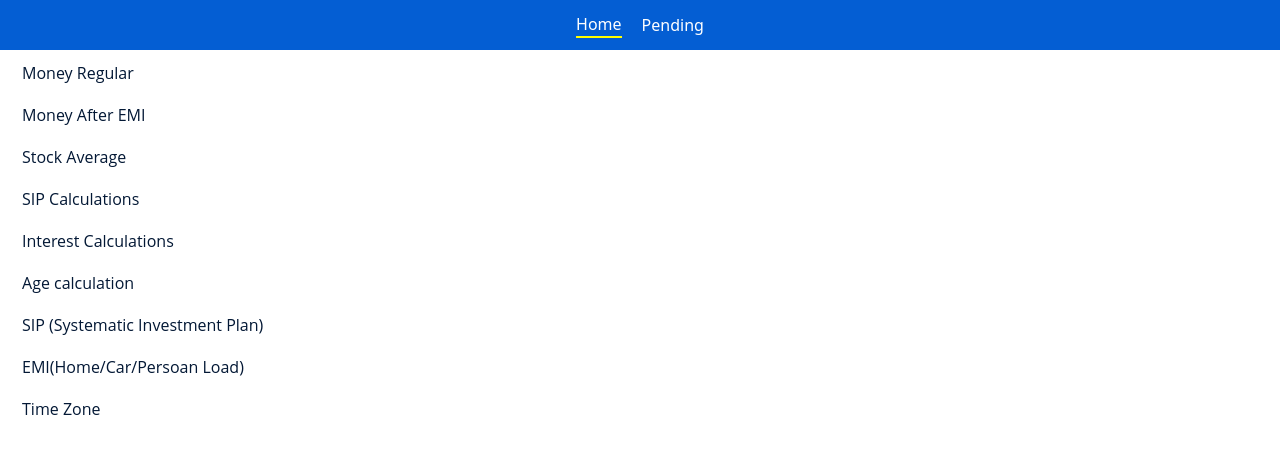
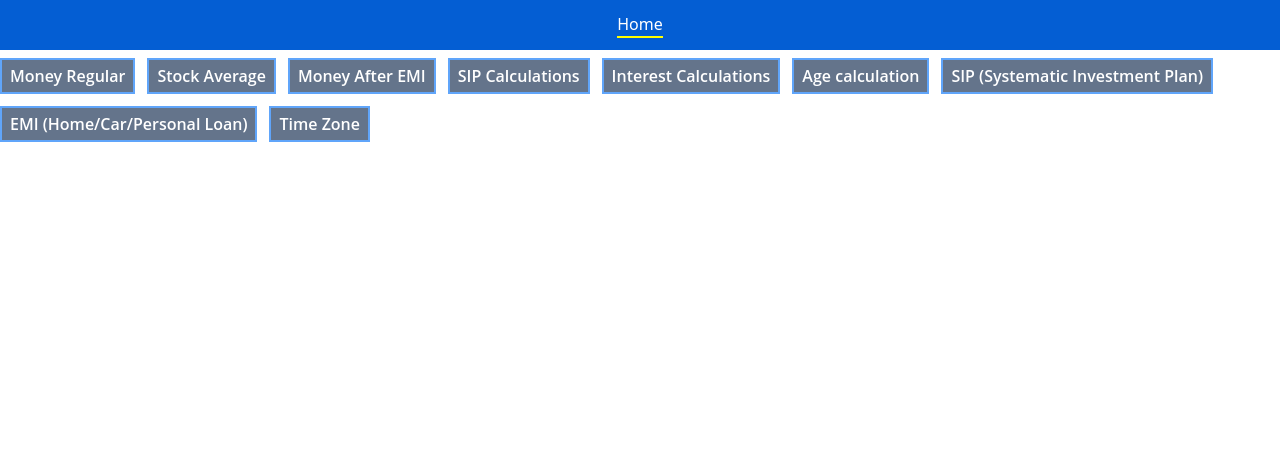
Before and after one commit to biren067/formulas, a Next.js app: page / in a window 1280 px wide. Shown: the top 454 px of the page. Built offline with nearby package versions, Linux system fonts and the light colour scheme.

Commit message:
updated code for styles

```diff
--- a/components/Header/Header.jsx
+++ b/components/Header/Header.jsx
@@ -1,8 +1,7 @@
-
-import React from 'react'
-import Link from 'next/link'
-import { useRouter } from 'next/router';
-import styles from '@/styles/header.module.css'; // Import your CSS module
+import React from "react";
+import Link from "next/link";
+import { useRouter } from "next/router";
+import styles from "@/styles/header.module.css"; // Import your CSS module
 
 function Header() {
   const router = useRouter();
@@ -11,20 +10,20 @@ function Header() {
 
   return (
     <>
-      <div className={`flex justify-between items-center px-2 py-3 z-50 sm:font-sans ${styles.headerbar}`}>
-
-        <div className='flex justify-center items-center gap-5 mx-auto'>
-          <div className={isLinkActive('/') ? `${styles.menu}` : ''}>
-            <Link href='/'>Home</Link>
+      <div
+        className={`flex justify-between items-center px-2 py-3 z-50 sm:font-sans ${styles.headerbar}`}
+      >
+        <div className="flex justify-center items-center gap-5 mx-auto">
+          <div className={isLinkActive("/") ? `${styles.menu}` : ""}>
+            <Link href="/">Home</Link>
           </div>
-        <div className={isLinkActive('/page/pending') ? `${styles.menu}` : ''}>
+          {/* <div className={isLinkActive('/page/pending') ? `${styles.menu}` : ''}>
             <Link href='/page/pending'>Pending</Link>
-          </div>
-
+          </div> */}
         </div>
       </div>
     </>
-  )
+  );
 }
 
-export default Header
+export default Header;
--- a/components/StockAverage.jsx
+++ b/components/StockAverage.jsx
@@ -1,73 +1,109 @@
-import React, { useState } from 'react';
+import React, { useState } from "react";
 
-import styles from '../styles/stockaverage.module.css'
+import styles from "../styles/stockaverage.module.css";
 
 function StockAverage() {
-  const [stockPrice1, setStockPrice1] = useState('');
-  const [noOfStock1, setNoOfStock1] = useState('');
-  const [stockPrice2, setStockPrice2] = useState('');
-  const [noOfStock2, setNoOfStock2] = useState('');
-  const [finalNoOfStock, setFinalNoOfStock] = useState('');
-  const [totalInvestment, setTotalInvestment] = useState('');
-  const [initialInvestment, setInitialInvestment] = useState('');
-  const [newInvestment, setNewInvestment] = useState('');
-  const [newAvg, setNewAvg] = useState('');
+  const [stockPrice1, setStockPrice1] = useState("");
+  const [noOfStock1, setNoOfStock1] = useState("");
+  const [stockPrice2, setStockPrice2] = useState("");
+  const [noOfStock2, setNoOfStock2] = useState("");
+  const [finalNoOfStock, setFinalNoOfStock] = useState("");
+  const [totalInvestment, setTotalInvestment] = useState("");
+  const [initialInvestment, setInitialInvestment] = useState("");
+  const [newInvestment, setNewInvestment] = useState("");
+  const [newAvg, setNewAvg] = useState("");
 
-  const initialInvestedAmount = ()=>{
+  const initialInvestedAmount = () => {
     const initialInvestment = stockPrice1 * noOfStock1;
     setInitialInvestment(initialInvestment.toFixed(2));
-  }
+  };
 
-  const NextInvestedAmount = ()=>{
+  const NextInvestedAmount = () => {
     const newInvestment = stockPrice2 * noOfStock2;
     setNewInvestment(newInvestment.toFixed(2));
-  }
+  };
 
   const calculateInvestments = (e) => {
     e.preventDefault();
-    console.log("initialInvestment",initialInvestment);
-    const totalInvestment = parseFloat(initialInvestment) + parseFloat(newInvestment);
+    console.log("initialInvestment", initialInvestment);
+    const totalInvestment =
+      parseFloat(initialInvestment) + parseFloat(newInvestment);
     setTotalInvestment(totalInvestment.toFixed(2));
     const totalNoOfStocks = parseFloat(noOfStock1) + parseFloat(noOfStock2);
     const newAvg = totalInvestment / totalNoOfStocks;
     setNewAvg(newAvg.toFixed(2));
-    setFinalNoOfStock(totalNoOfStocks.toFixed(2))
-    console.log("TotalNoOfStrock",totalNoOfStocks);
-  }
+    setFinalNoOfStock(totalNoOfStocks.toFixed(2));
+    console.log("TotalNoOfStrock", totalNoOfStocks);
+  };
 
   return (
-    <div className='flex-col items-center m-3 px-3 '>
+    <div className="flex-col items-center m-3 px-3 ">
       <form onSubmit={calculateInvestments}>
-      <h1 className='text-center'>Investment Calculator</h1>
+        <h1 className="text-center">Investment Calculator</h1>
 
-      <h2>For Initial Investment: Stock at which you have already purchased</h2>
+        <h2>For Initial Investment</h2>
 
         <div className="my-2">
-        <label >
-            Stock Price:
-            <input type="number" className={`${styles.input_text}`} value={stockPrice1} required onChange={(e) => setStockPrice1(e.target.value)} />
+          <div className="flex gap-3">
+            <label>
+              Number of Stock:
+              <input
+                onKeyUp={initialInvestedAmount}
+                className={`${styles.input_text}`}
+                required
+                type="number"
+                value={noOfStock1}
+                onChange={(e) => setNoOfStock1(e.target.value)}
+              />
             </label>
             <label>
-            No of Stock:
-            <input onKeyUp={initialInvestedAmount} className={`${styles.input_text}`} required type="number" value={noOfStock1} onChange={(e) => setNoOfStock1(e.target.value)} />
+              Price:
+              <input
+                type="number"
+                className={`${styles.input_text}`}
+                value={stockPrice1}
+                required
+                onChange={(e) => setStockPrice1(e.target.value)}
+              />
             </label>
-        {initialInvestment && <div>Initial Invested Amount: {initialInvestment}</div>}
           </div>
-      <hr/>
+          {initialInvestment && (
+            <div>Initial Invested Amount: {initialInvestment}</div>
+          )}
+        </div>
+        <hr />
         <div className="my-2">
           <h2>For New Investment:</h2>
+          <div className="flex gap-3">
             <label>
-            Stock Price:
-            <input  type="number" value={stockPrice2} className={`${styles.input_text}`} required onChange={(e) => setStockPrice2(e.target.value)} />
+              Number of Stock:
+              <input
+                onKeyUp={NextInvestedAmount}
+                type="number"
+                className={`${styles.input_text}`}
+                required
+                value={noOfStock2}
+                onChange={(e) => setNoOfStock2(e.target.value)}
+              />
             </label>
             <label>
-            No of Stock:
-            <input onKeyUp={NextInvestedAmount} type="number" className={`${styles.input_text}`} required value={noOfStock2} onChange={(e) => setNoOfStock2(e.target.value)} />
-        </label><br />
+              Price:
+              <input
+                type="number"
+                value={stockPrice2}
+                className={`${styles.input_text}`}
+                required
+                onChange={(e) => setStockPrice2(e.target.value)}
+              />
+            </label>
+          </div>
+          <br />
           {newInvestment && <div>New Invested Amount: {newInvestment}</div>}
-        <hr/>
+          <hr />
         </div>
-          <button type="submit" className={`${styles.button_calculate}`}>Calculate</button>
+        <button type="submit" className={"button_calculate"}>
+          Calculate
+        </button>
         {finalNoOfStock && <div>No of Stock: {finalNoOfStock}</div>}
         {totalInvestment && <div>Total Investment: {totalInvestment}</div>}
         {newAvg && <div>New Avg: {newAvg}</div>}
--- a/pages/index.js
+++ b/pages/index.js
@@ -6,21 +6,40 @@ import Calculator from "@/components/Calculator";
 export default function Home() {
   return (
     <>
-    {/* <Calculator/> */}
-    <div className="flex flex-col justify-center items-start m-2 px-2 gap-3">
+      {/* <Calculator/> */}
+      {/* <div className="flex flex-col justify-center items-start m-2 px-2 gap-3"> */}
 
+      <div className="flex flex-wrap gap-3 pt-2">
+        <Link href="/page/reinvest" className="btn">
+          Money Regular
+        </Link>
+        <Link href="/page/stockaverage" className="btn">
+          Stock Average
+        </Link>
+        <Link href="/page/reinvest-emi" className="btn">
+          Money After EMI
+        </Link>
 
-        <Link className={'link'} href='/page/reinvest'>Money Regular </Link>
-        <Link className={'link'} href='/page/reinvest-emi'>Money After EMI</Link>
-        <Link className={'link'} href='/page/stockaverage'>Stock Average</Link>
-        <Link className={'link'} href='/page/sipcalculation'>SIP Calculations</Link>
-        <Link className={'link'} href='/page/interestcalculations'>Interest Calculations</Link>
-        <Link className={'link'} href='/page/agecalculator'>Age calculation</Link>
-        <Link className={'link'} href='/page/sipcalculator'>SIP (Systematic Investment Plan)</Link>
-        <Link className={'link'} href='/page/emicalculator'>EMI(Home/Car/Persoan Load)</Link>
-        <Link className={'link'} href='/page/timezone'>Time Zone</Link>
-    </div>
-
-      </>
+        <Link href="/page/sipcalculation" className="btn">
+          SIP Calculations
+        </Link>
+        <Link href="/page/interestcalculations" className="btn">
+          Interest Calculations
+        </Link>
+        <Link href="/page/agecalculator" className="btn">
+          Age calculation
+        </Link>
+        <Link href="/page/sipcalculator" className="btn">
+          SIP (Systematic Investment Plan)
+        </Link>
+        <Link href="/page/emicalculator" className="btn">
+          EMI (Home/Car/Personal Loan)
+        </Link>
+        <Link href="/page/timezone" className="btn">
+          Time Zone
+        </Link>
+      </div>
+      {/* </div> */}
+    </>
   );
 }
--- a/pages/page/reinvest-emi/index.js
+++ b/pages/page/reinvest-emi/index.js
@@ -1,28 +1,25 @@
-
-import React, { useState } from 'react';
-import styles from '@/styles/reinvest.module.css'; // Import component-level CSS
-
+import React, { useState } from "react";
+import styles from "@/styles/reinvest.module.css"; // Import component-level CSS
 
 function Index() {
-  const [principal, setPrincipal] = useState('');
-  const [paidInterest, setPaidInterest] = useState('');
-  const [rate, setRate] = useState('');
-  const [years, setYears] = useState('');
-  const [months, setMonths] = useState('');
+  const [principal, setPrincipal] = useState("");
+  const [paidInterest, setPaidInterest] = useState("");
+  const [rate, setRate] = useState("");
+  const [years, setYears] = useState("");
+  const [months, setMonths] = useState("");
   const [tableData, setTableData] = useState([]);
   const itemsPerPage = 12;
   const [currentPage, setCurrentPage] = useState(1);
-  const [selectedDuration, setSelectedDuration] = useState('years'); // Default selected duration is years
+  const [selectedDuration, setSelectedDuration] = useState("years"); // Default selected duration is years
   const startIndex = (currentPage - 1) * itemsPerPage;
   const endIndex = startIndex + itemsPerPage;
   const [pageNumbers, setPageNumbers] = useState(1);
   const netPage = [];
   const maxPageButtons = 4;
 
-
   // Function to format principal amount with Indian numbering system
   const formatIndianNumber = (amount) => {
-    const formatter = new Intl.NumberFormat('en-IN', {
+    const formatter = new Intl.NumberFormat("en-IN", {
       maximumFractionDigits: 2,
     });
     return formatter.format(amount);
@@ -36,14 +33,14 @@ function Index() {
   const calculateCompoundInterest = () => {
     resetData();
 
-    const P = parseFloat(principal.replace(/,/g, '')); // Remove commas before parsing
+    const P = parseFloat(principal.replace(/,/g, "")); // Remove commas before parsing
     const r = parseFloat(rate) / 100; // Convert rate to decimal
     let n;
 
     n = parseInt(months); // Convert months to years
 
     if (isNaN(P) || isNaN(r) || isNaN(n)) {
-      alert('Please enter valid values for principal, rate, and duration.');
+      alert("Please enter valid values for principal, rate, and duration.");
       return;
     }
 
@@ -52,22 +49,23 @@ function Index() {
     for (let i = 1; i <= n; i++) {
       const A = lastAmount * Math.pow(1 + r, 1);
       const interestEarned = A - lastAmount;
-      const paidInterestValue = A - paidInterest
-      data.push({ duration: i,
+      const paidInterestValue = A - paidInterest;
+      data.push({
+        duration: i,
         investedAmount: formatIndianNumber(lastAmount),
         interest: formatIndianNumber(interestEarned),
         amount: formatIndianNumber(A),
-            paidInterest: formatIndianNumber(paidInterestValue)
+        paidInterest: formatIndianNumber(paidInterestValue),
       });
       lastAmount = paidInterestValue;
     }
-    console.log("paidInterest::",data)
+    console.log("paidInterest::", data);
     setTableData(data);
-    let endPage = data.length/itemsPerPage
+    let endPage = data.length / itemsPerPage;
     for (let i = 1; i <= endPage; i++) {
       netPage.push(i);
     }
-    console.log("data Length::",netPage)
+    console.log("data Length::", netPage);
     setPageNumbers(netPage);
     setCurrentPage(1); // Reset pagination to first page after calculating
   };
@@ -79,7 +77,9 @@ function Index() {
   const handlePrincipalChange = (e) => {
     resetData();
     // Remove non-numeric characters and format with commas
-    const formattedValue = formatIndianNumber(e.target.value.replace(/[^0-9]/g, ''));
+    const formattedValue = formatIndianNumber(
+      e.target.value.replace(/[^0-9]/g, ""),
+    );
     setPrincipal(formattedValue);
   };
 
@@ -90,17 +90,17 @@ function Index() {
 
   const setCustomRate = (e) => {
     resetData();
-    setRate(e.target.value)
+    setRate(e.target.value);
   };
 
   const setCustomYearsOrMonths = (e) => {
     resetData();
-    setMonths(e.target.value )
+    setMonths(e.target.value);
   };
   const setMonthyInterestPaid = (e) => {
     resetData();
 
-    setPaidInterest(e.target.value)
+    setPaidInterest(e.target.value);
   };
 
   // const itemsPerPage = 10; // Define itemsPerPage here
@@ -108,7 +108,7 @@ function Index() {
   const indexOfLastItem = currentPage * itemsPerPage;
   const indexOfFirstItem = indexOfLastItem - itemsPerPage;
 
-  let lastAmountTitle = '';
+  let lastAmountTitle = "";
   if (tableData.length > 0) {
     lastAmountTitle = tableData[tableData.length - 1].amount;
   }
@@ -122,7 +122,7 @@ function Index() {
   // }
   return (
     <div className={styles.container}>
-      <div className={styles['input-group']}>
+      <div className={styles["input-group"]}>
         <label htmlFor="principal">Principal:</label>
         <input
           type="text"
@@ -131,18 +131,12 @@ function Index() {
           onChange={handlePrincipalChange}
         />
       </div>
-      <div className={styles['input-group']}>
+      <div className={styles["input-group"]}>
         <label htmlFor="rate">Rate of Interest (%):</label>
-        <input
-          type="number"
-          id="rate"
-          value={rate}
-          onChange={setCustomRate}
-        />
+        <input type="number" id="rate" value={rate} onChange={setCustomRate} />
       </div>
 
-
-      <div className={styles['input-group']}>
+      <div className={styles["input-group"]}>
         <label htmlFor="months">Number of Months:</label>
         <input
           type="number"
@@ -152,7 +146,7 @@ function Index() {
           onChange={setCustomYearsOrMonths}
         />
       </div>
-      <div className={styles['input-group']}>
+      <div className={styles["input-group"]}>
         <label htmlFor="paidInterest">Interest/EMI paid monthly:</label>
         <input
           type="number"
@@ -162,23 +156,35 @@ function Index() {
           onChange={setMonthyInterestPaid}
         />
       </div>
-      <button className={`button`} onClick={calculateCompoundInterest}>Calculate</button>
+      <button
+        className={`button_calculate`}
+        onClick={calculateCompoundInterest}
+      >
+        Calculate
+      </button>
 
       {tableData.length > 0 && (
-        <div className={styles['table-container']}>
-          <div className='my-2'><label className='mx-2'>Final Amount</label><span className='text-white'>{lastAmountTitle}</span></div>
+        <div className={styles["table-container"]}>
+          <div className="my-2">
+            <label className="mx-2">Final Amount</label>
+            <span className="text-white">{lastAmountTitle}</span>
+          </div>
           <table>
             <thead>
               <tr>
-                <th>{selectedDuration === 'years' ? 'Year' : 'Month'}</th>
+                <th>{selectedDuration === "years" ? "Year" : "Month"}</th>
                 <th>Invested Amount</th>
                 <th>Interest</th>
                 <th>Amount</th>
-                <th>After Interest (<small>{paidInterest}</small>)</th>
+                <th>
+                  After Interest (<small>{paidInterest}</small>)
+                </th>
               </tr>
             </thead>
             <tbody>
-            {tableData.slice(indexOfFirstItem, indexOfLastItem).map((item) => (
+              {tableData
+                .slice(indexOfFirstItem, indexOfLastItem)
+                .map((item) => (
                   <tr key={item.duration}>
                     <td>{item.duration}</td>
                     <td>{item.investedAmount}</td>
@@ -187,10 +193,8 @@ function Index() {
                     <td>{item.paidInterest}</td>
                   </tr>
                 ))}
-
             </tbody>
           </table>
-
 
           {/* Pagination controls */}
           <div className={`${styles.mainPage__pagination}`}>
@@ -212,7 +216,7 @@ function Index() {
                   pageNumber === currentPage ||
                   pageNumber === currentPage - 1 ||
                   pageNumber === currentPage + 1 ||
-        pageNumber === currentPage + 2
+                  pageNumber === currentPage + 2,
               )
               .map((pageNumber) => (
                 <button
@@ -237,8 +241,6 @@ function Index() {
             </button>
           </div>
           {/* end of pagination */}
-
-
         </div>
       )}
     </div>
--- a/styles/globals.css
+++ b/styles/globals.css
@@ -13,17 +13,17 @@
   --background-blue-04: #6dd7fd;
   --background-blue-05: #bef0ff;
   --background-body: #ffffff;
-  --color-white-00:#FFFFFF;
-  --color-blue-01:rgb(12, 12, 17)ckground-blue-00;
+  --color-white-00: #ffffff;
+  --color-blue-01: rgb(12, 12, 17) ckground-blue-00;
 }
-*{
+* {
   padding: 0%;
   margin: 0%;
 }
-body{
+body {
   background-color: var(--background-body);
-  color:var(--background-blue-00);
-  font-family: 'Open Sans', sans-serif;
+  color: var(--background-blue-00);
+  font-family: "Open Sans", sans-serif;
   font-size: 16px;
   line-height: 1.5;
 }
@@ -35,31 +35,40 @@ body{
   font-size: 16px;
   border-radius: 8px;
   cursor: pointer;
-  margin:2px;
+  margin: 2px;
   transition: background-color 0.3s ease;
+}
+
+.button_calculate {
+  display: block;
+  width: 100px;
+  padding: 10px;
+  margin-top: 10px;
+  background-color: #007bff;
+  color: #fff;
+  border: none;
+  border-radius: 5px;
+  cursor: pointer;
 }
 
 .button:hover {
   background-color: var(--background-blue-02);
 }
 
-li{
-  color:white;
-  font-family: 'Courier New', Courier, monospace;
+li {
+  color: white;
+  font-family: "Courier New", Courier, monospace;
   font-weight: 300;
 }
-
 
 .link {
   border-left: transparent solid 3px;
   padding: 3px;
-
 }
-.link:hover{
-   transition: border-left-color 0.3s;
-  border-left:var(--background-blue-00) solid 3px;
+.link:hover {
+  transition: border-left-color 0.3s;
+  border-left: var(--background-blue-00) solid 3px;
 }
-
 
 .input-group {
   margin-bottom: 20px;
@@ -100,7 +109,8 @@ li{
   border-collapse: collapse;
 }
 
-.table-container th, .table-container td {
+.table-container th,
+.table-container td {
   border: 1px solid #ddd;
   padding: 8px;
   text-align: center;
@@ -109,7 +119,6 @@ li{
 .table-container th {
   background-color: #f2f2f2;
 }
-
 
 .pagination {
   display: flex;
@@ -125,7 +134,9 @@ li{
   padding: 8px 12px;
   border: 1px solid #ccc;
   border-radius: 4px;
-  transition: background-color 0.3s ease, border-color 0.3s ease;
+  transition:
+    background-color 0.3s ease,
+    border-color 0.3s ease;
 }
 
 .pagination .page-link:hover {
@@ -139,24 +150,23 @@ li{
   color: white;
 }
 
-.mainPage{
+.mainPage {
   /* color:white; */
-  }
+}
 
-.mainPage__button_number:hover{
-  background-color:var(--background-blue-00);
+.mainPage__button_number:hover {
+  background-color: var(--background-blue-00);
   border-color: white;
-
 }
-.mainPage__button{
+.mainPage__button {
   /* background-color:var(--background-blue-00);  */
   color: var(--background-blue-04);
   /* border: 1px solid #ff5a5f; */
   border-radius: 4px;
   padding: 3px 6px;
-  margin:5px 10px;
+  margin: 5px 10px;
 }
-.mainPage__button_number{
+.mainPage__button_number {
   /* border:1px solid #ff5a5f;
   background-color: #ff5a5f; */
   border-radius: 4px;
@@ -164,7 +174,7 @@ li{
   margin: 5px 8px;
   /* color: white; */
 }
-.mainPage__pagination{
+.mainPage__pagination {
   text-align: center;
 }
 
@@ -172,3 +182,12 @@ li{
   border-radius: 10px;
   box-shadow: 0px 4px 8px rgba(0, 0, 0, 0.2);
 }
+
+.btn {
+  @apply px-2 py-1 text-white font-semibold
+  /* bg-gradient-to-r from-blue-500 via-purple-500 to-pink-500
+  hover:from-pink-500 hover:to-blue-500  */
+  bg-slate-500
+  transition-all duration-300 border-blue-400 border-2 hover:shadow-xl
+  whitespace-nowrap;
+}
```
Also changed, not shown: pages/page/reinvest/index.js (+57 -48 lines), styles/stockaverage.module.css (+0 -26 lines). Lines whose indentation alone changed are shown as unchanged.
